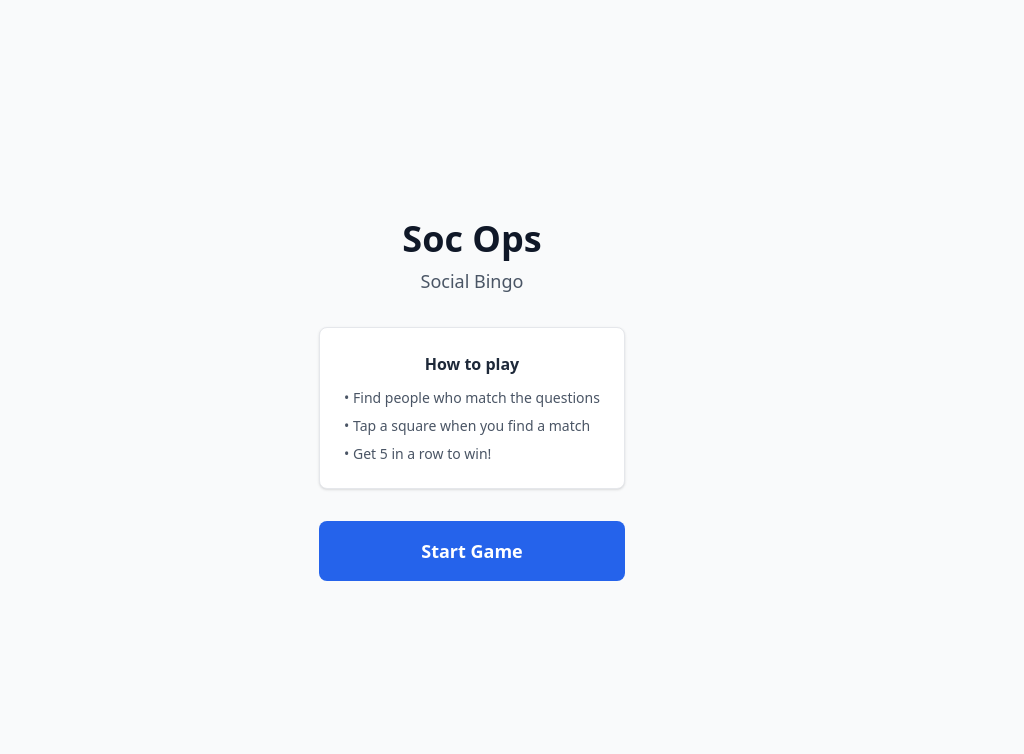
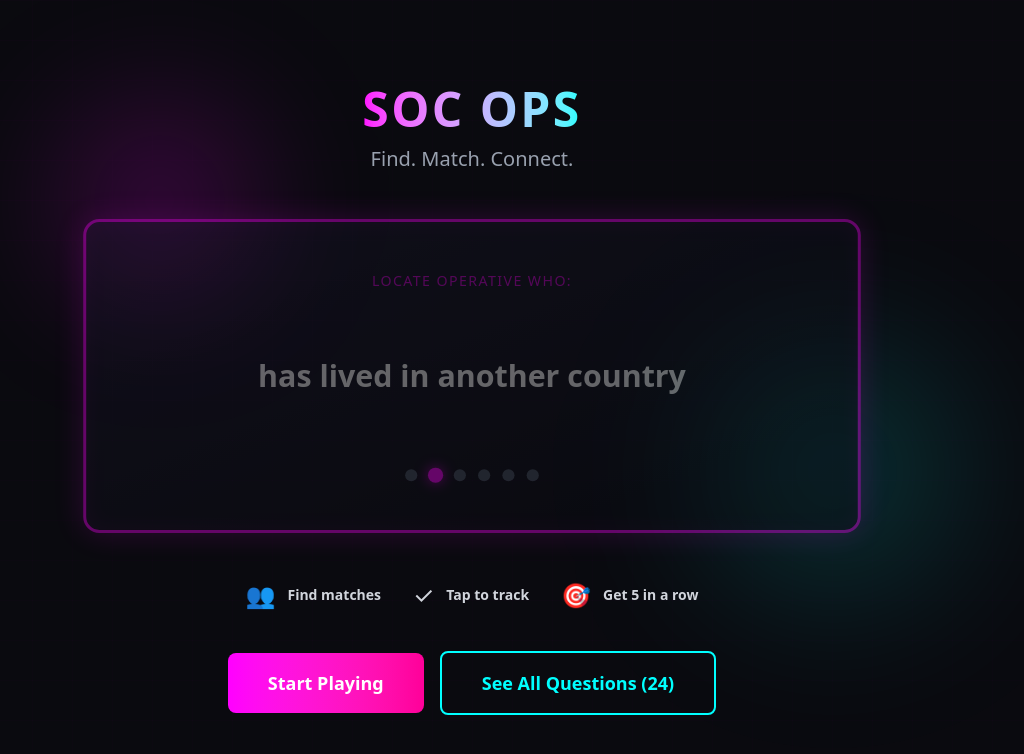
Before and after one commit to poxler/agent_ops_bingo, a React (Vite) app: page / in a window 1280 px wide. Shown: the top 754 px of the page, without its empty margins (168-1192 px from the left). Built offline with nearby package versions, Linux system fonts and the light colour scheme.

Commit message:
Transform StartScreen to interactive landing page with question carousel
Co-authored-by: poxler <87784205+poxler@users.noreply.github.com>

```diff
--- a/src/components/StartScreen.tsx
+++ b/src/components/StartScreen.tsx
@@ -1,29 +1,224 @@
+import { useState, useEffect, useRef } from 'react';
+import { questions } from '../data/questions';
+
 interface StartScreenProps {
   onStart: () => void;
 }
 
 export function StartScreen({ onStart }: StartScreenProps) {
+  // Select 6 sample questions for the carousel
+  const sampleQuestions = questions.slice(0, 6);
+
+  const [currentQuestionIndex, setCurrentQuestionIndex] = useState(0);
+  const [isPaused, setIsPaused] = useState(false);
+  const [showAllQuestions, setShowAllQuestions] = useState(false);
+  const timeoutRef = useRef<number | null>(null);
+
+  // Auto-rotation logic
+  useEffect(() => {
+    if (!isPaused) {
+      timeoutRef.current = window.setTimeout(() => {
+        setCurrentQuestionIndex((prev) => (prev + 1) % sampleQuestions.length);
+      }, 4000);
+    }
+
+    return () => {
+      if (timeoutRef.current) {
+        clearTimeout(timeoutRef.current);
+      }
+    };
+  }, [currentQuestionIndex, isPaused, sampleQuestions.length]);
+
+  const handleCardClick = () => {
+    setCurrentQuestionIndex((prev) => (prev + 1) % sampleQuestions.length);
+  };
+
+  const handleDotClick = (index: number) => {
+    setCurrentQuestionIndex(index);
+  };
+
   return (
-    <div className="flex flex-col items-center justify-center min-h-full p-6 bg-gray-50">
-      <div className="text-center max-w-sm">
-        <h1 className="text-4xl font-bold text-gray-900 mb-2">Soc Ops</h1>
-        <p className="text-lg text-gray-600 mb-8">Social Bingo</p>
+    <div className="relative flex flex-col items-center justify-center min-h-full p-6 overflow-hidden bg-[#0a0a0f]">
+      {/* Animated Grid Background */}
+      <div
+        className="absolute inset-0 opacity-0 animate-[fade-in_0.3s_ease-out_forwards]"
+        style={{
+          backgroundImage: `
+            linear-gradient(rgba(255, 0, 255, 0.1) 1px, transparent 1px),
+            linear-gradient(90deg, rgba(255, 0, 255, 0.1) 1px, transparent 1px)
+          `,
+          backgroundSize: '40px 40px',
+          animation: 'grid-pulse 4s ease-in-out infinite'
+        }}
+      />
 
-        <div className="bg-white rounded-lg p-6 shadow-sm border border-gray-200 mb-8">
-          <h2 className="font-semibold text-gray-800 mb-3">How to play</h2>
-          <ul className="text-left text-gray-600 text-sm space-y-2">
-            <li>• Find people who match the questions</li>
-            <li>• Tap a square when you find a match</li>
-            <li>• Get 5 in a row to win!</li>
-          </ul>
+      {/* Glowing Orbs */}
+      <div
+        className="absolute top-[10%] left-[15%] w-64 h-64 rounded-full opacity-0 animate-[fade-in_0.3s_ease-out_forwards] pointer-events-none"
+        style={{
+          background: 'radial-gradient(circle, rgba(255, 0, 255, 0.3) 0%, transparent 70%)',
+          filter: 'blur(60px)',
+          animation: 'fade-in 0.3s ease-out forwards, orb-float 8s ease-in-out infinite'
+        }}
+      />
+      <div
+        className="absolute bottom-[20%] right-[10%] w-80 h-80 rounded-full opacity-0 animate-[fade-in_0.3s_ease-out_forwards] pointer-events-none"
+        style={{
+          background: 'radial-gradient(circle, rgba(0, 255, 255, 0.25) 0%, transparent 70%)',
+          filter: 'blur(70px)',
+          animation: 'fade-in 0.3s ease-out forwards, orb-float 10s ease-in-out infinite 1s'
+        }}
+      />
+
+      {/* Main Content Container */}
+      <div className="relative z-10 w-full max-w-3xl mx-auto text-center">
+        {/* Compact Hero Header */}
+        <div
+          className="mb-12 opacity-0 animate-[drop-in_0.5s_ease-out_0.4s_forwards]"
+        >
+          <h1
+            className="text-5xl font-bold mb-3 tracking-wider"
+            style={{ fontFamily: 'Orbitron, system-ui, sans-serif' }}
+          >
+            <span className="text-transparent bg-clip-text bg-gradient-to-r from-[#ff00ff] to-[#00ffff]">
+              SOC OPS
+            </span>
+          </h1>
+          <p className="text-xl text-gray-400" style={{ fontFamily: 'Rajdhani, system-ui, sans-serif' }}>
+            Find. Match. Connect.
+          </p>
         </div>
 
-        <button
-          onClick={onStart}
-          className="w-full bg-accent text-white font-semibold py-4 px-8 rounded-lg text-lg active:bg-accent-light transition-colors"
+        {/* Interactive Question Preview Carousel */}
+        <div
+          className="mb-12 opacity-0 animate-[scale-in_0.6s_ease-out_0.6s_forwards]"
+          onMouseEnter={() => setIsPaused(true)}
+          onMouseLeave={() => setIsPaused(false)}
         >
-          Start Game
-        </button>
+          <div
+            className="relative bg-gradient-to-br from-[#1a1a2e] to-[#0a0a0f] rounded-2xl p-12 cursor-pointer transition-all duration-300 hover:scale-[1.02]"
+            onClick={handleCardClick}
+            style={{
+              border: '3px solid #ff00ff',
+              boxShadow: '0 0 30px rgba(255, 0, 255, 0.4), inset 0 0 20px rgba(255, 0, 255, 0.1)',
+              animation: 'pulse-glow 3s ease-in-out infinite'
+            }}
+          >
+            {/* Context Label */}
+            <div
+              className="text-sm tracking-widest mb-6 text-[#ff00ff] opacity-80"
+              style={{ fontFamily: 'Orbitron, system-ui, sans-serif' }}
+            >
+              LOCATE OPERATIVE WHO:
+            </div>
+
+            {/* Question Text with Fade Transition */}
+            <div className="relative min-h-[120px] flex items-center justify-center">
+              {sampleQuestions.map((question, index) => (
+                <div
+                  key={index}
+                  className={`absolute inset-0 flex items-center justify-center transition-opacity duration-300 ${
+                    index === currentQuestionIndex ? 'opacity-100' : 'opacity-0'
+                  }`}
+                >
+                  <p
+                    className="text-3xl font-semibold text-white px-4"
+                    style={{ fontFamily: 'Rajdhani, system-ui, sans-serif' }}
+                  >
+                    {question}
+                  </p>
+                </div>
+              ))}
+            </div>
+
+            {/* Progress Dots */}
+            <div className="flex justify-center gap-3 mt-8">
+              {sampleQuestions.map((_, index) => (
+                <button
+                  key={index}
+                  onClick={(e) => {
+                    e.stopPropagation();
+                    handleDotClick(index);
+                  }}
+                  className={`w-3 h-3 rounded-full transition-all duration-300 cursor-pointer ${
+                    index === currentQuestionIndex
+                      ? 'bg-[#ff00ff] scale-125 shadow-[0_0_10px_rgba(255,0,255,0.8)]'
+                      : 'bg-gray-600 hover:bg-gray-500'
+                  }`}
+                  aria-label={`Go to question ${index + 1}`}
+                />
+              ))}
+            </div>
+          </div>
+        </div>
+
+        {/* How It Works Mini-Section */}
+        <div
+          className="mb-10 opacity-0 animate-[fade-in_0.4s_ease-out_1s_forwards]"
+        >
+          <div className="flex flex-col sm:flex-row justify-center gap-6 sm:gap-8 text-gray-300">
+            <div className="flex items-center gap-3 justify-center sm:justify-start">
+              <span className="text-2xl">👥</span>
+              <div className="text-left">
+                <div className="font-semibold text-sm" style={{ fontFamily: 'Rajdhani, system-ui, sans-serif' }}>
+                  Find matches
+                </div>
+              </div>
+            </div>
+            <div className="flex items-center gap-3 justify-center sm:justify-start">
+              <span className="text-2xl">✓</span>
+              <div className="text-left">
+                <div className="font-semibold text-sm" style={{ fontFamily: 'Rajdhani, system-ui, sans-serif' }}>
+                  Tap to track
+                </div>
+              </div>
+            </div>
+            <div className="flex items-center gap-3 justify-center sm:justify-start">
+              <span className="text-2xl">🎯</span>
+              <div className="text-left">
+                <div className="font-semibold text-sm" style={{ fontFamily: 'Rajdhani, system-ui, sans-serif' }}>
+                  Get 5 in a row
+                </div>
+              </div>
+            </div>
+          </div>
+        </div>
+
+        {/* Dual CTA Buttons */}
+        <div
+          className="flex flex-col sm:flex-row gap-4 justify-center items-center opacity-0 animate-[fade-in_0.4s_ease-out_1.2s_forwards]"
+        >
+          <button
+            onClick={onStart}
+            className="w-full sm:w-auto px-10 py-4 bg-gradient-to-r from-[#ff00ff] to-[#ff0099] text-white font-bold rounded-lg text-lg transition-all duration-300 hover:scale-105 hover:shadow-[0_0_25px_rgba(255,0,255,0.6)]"
+            style={{ fontFamily: 'Orbitron, system-ui, sans-serif' }}
+          >
+            Start Playing
+          </button>
+          <button
+            onClick={() => setShowAllQuestions(!showAllQuestions)}
+            className="w-full sm:w-auto px-10 py-4 border-2 border-[#00ffff] text-[#00ffff] font-semibold rounded-lg text-lg transition-all duration-300 hover:bg-[#00ffff] hover:text-[#0a0a0f] hover:shadow-[0_0_20px_rgba(0,255,255,0.4)]"
+            style={{ fontFamily: 'Orbitron, system-ui, sans-serif' }}
+          >
+            See All Questions ({questions.length})
+          </button>
+        </div>
+
+        {/* All Questions Expandable Section */}
+        {showAllQuestions && (
+          <div
+            className="mt-8 p-6 bg-[#1a1a2e] rounded-lg border border-[#00ffff]/30 animate-[fade-in_0.3s_ease-out]"
+          >
+            <div className="grid grid-cols-1 sm:grid-cols-2 gap-3 text-left text-gray-300 text-sm">
+              {questions.map((question, index) => (
+                <div key={index} className="flex items-start gap-2">
+                  <span className="text-[#00ffff] mt-0.5">•</span>
+                  <span style={{ fontFamily: 'Rajdhani, system-ui, sans-serif' }}>{question}</span>
+                </div>
+              ))}
+            </div>
+          </div>
+        )}
       </div>
     </div>
   );
--- a/src/index.css
+++ b/src/index.css
@@ -6,6 +6,12 @@
   --color-marked: #dcfce7;
   --color-marked-border: #22c55e;
   --color-bingo: #fbbf24;
+  --color-neon-magenta: #ff00ff;
+  --color-neon-cyan: #00ffff;
+  --color-dark-bg: #0a0a0f;
+  --color-dark-bg-lighter: #1a1a2e;
+  --font-display: 'Orbitron', system-ui, sans-serif;
+  --font-body: 'Rajdhani', system-ui, sans-serif;
 }
 
 html,
@@ -19,3 +25,64 @@ body {
   font-family: system-ui, -apple-system, sans-serif;
   -webkit-tap-highlight-color: transparent;
 }
+
+/* Animation keyframes for StartScreen */
+@keyframes pulse-glow {
+  0%, 100% {
+    opacity: 0.3;
+    transform: scale(1);
+  }
+  50% {
+    opacity: 0.6;
+    transform: scale(1.05);
+  }
+}
+
+@keyframes fade-in {
+  from {
+    opacity: 0;
+  }
+  to {
+    opacity: 1;
+  }
+}
+
+@keyframes scale-in {
+  from {
+    opacity: 0;
+    transform: scale(0.9);
+  }
+  to {
+    opacity: 1;
+    transform: scale(1);
+  }
+}
+
+@keyframes drop-in {
+  from {
+    opacity: 0;
+    transform: translateY(-20px);
+  }
+  to {
+    opacity: 1;
+    transform: translateY(0);
+  }
+}
+
+@keyframes grid-pulse {
+  0%, 100% {
+    opacity: 0.05;
+  }
+  50% {
+    opacity: 0.15;
+  }
+}
+
+@keyframes orb-float {
+  0%, 100% {
+    transform: translate(0, 0) scale(1);
+  }
+  50% {
+    transform: translate(10px, -10px) scale(1.1);
+  }
+}
```
